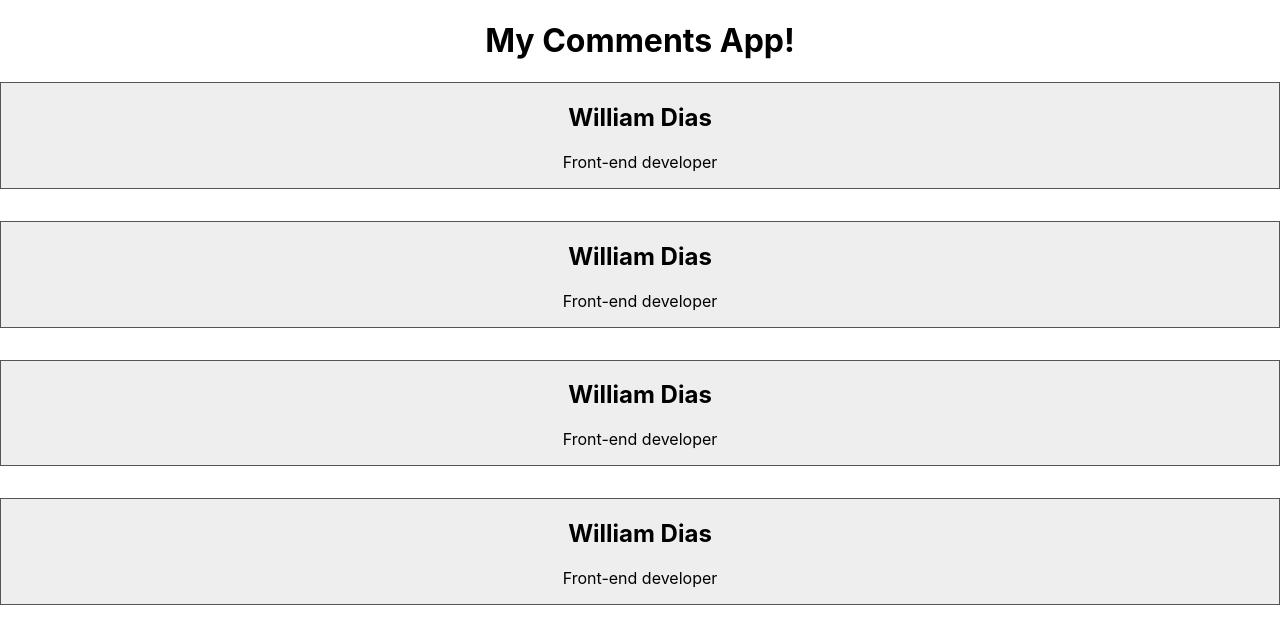
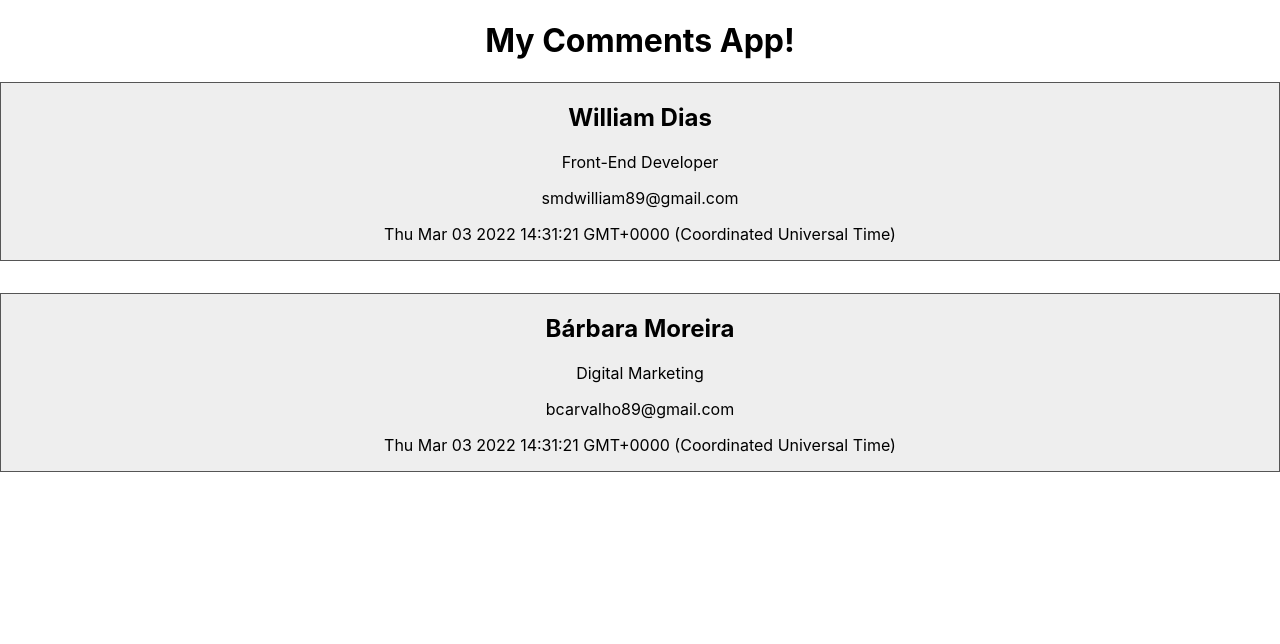
Before and after one commit to williampgdias/ReactJS-beginner, a React (Create React App) app: page / in a window 1280 px wide. Shown: the top 644 px of the page. Built offline with nearby package versions, Linux system fonts and the light colour scheme.

Commit message:
Passando propriedades para o Comment component

```diff
--- a/src/App.js
+++ b/src/App.js
@@ -5,10 +5,18 @@ function App() {
   return (
     <div className="App">
       <h1>My Comments App!</h1>
-      <Comment />
-      <Comment />
-      <Comment />
-      <Comment />
+      <Comment
+        name="William Dias"
+        email="smdwilliam89@gmail.com"
+        date={new Date()}
+        message="Front-End Developer"
+      />
+      <Comment
+        name="Bárbara Moreira"
+        email="bcarvalho89@gmail.com"
+        date={new Date()}
+        message="Digital Marketing"
+      />
     </div>
   );
 }
--- a/src/components/Comment.jsx
+++ b/src/components/Comment.jsx
@@ -1,10 +1,16 @@
 import './Comment.css';
 
-const Comment = () => {
+const Comment = props => {
+  const { name, email, message, date } = props;
+
+  console.log(props);
+
   return (
     <div className="comment">
-      <h2>William Dias</h2>
-      <p>Front-end developer</p>
+      <h2>{name}</h2>
+      <p>{message}</p>
+      <p>{email}</p>
+      <p>{date.toString()}</p>
     </div>
   );
 };
```
